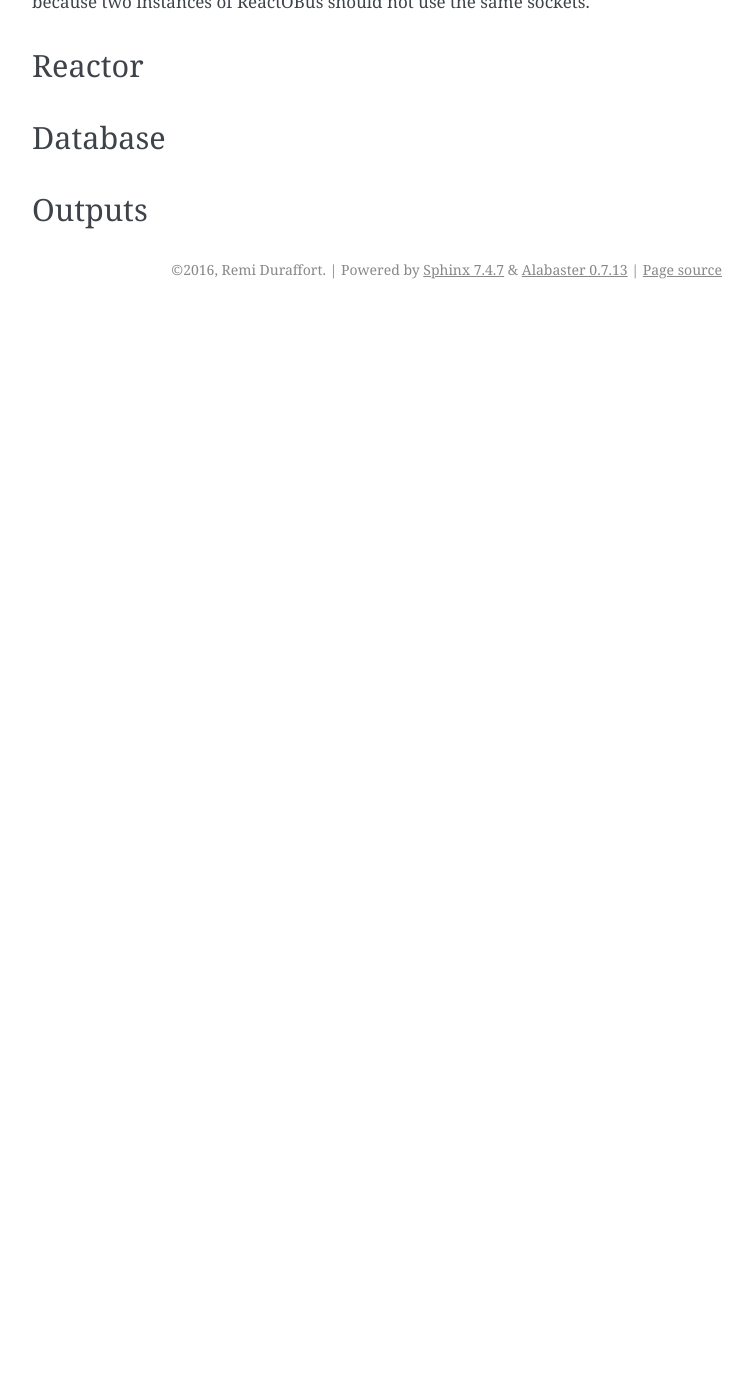
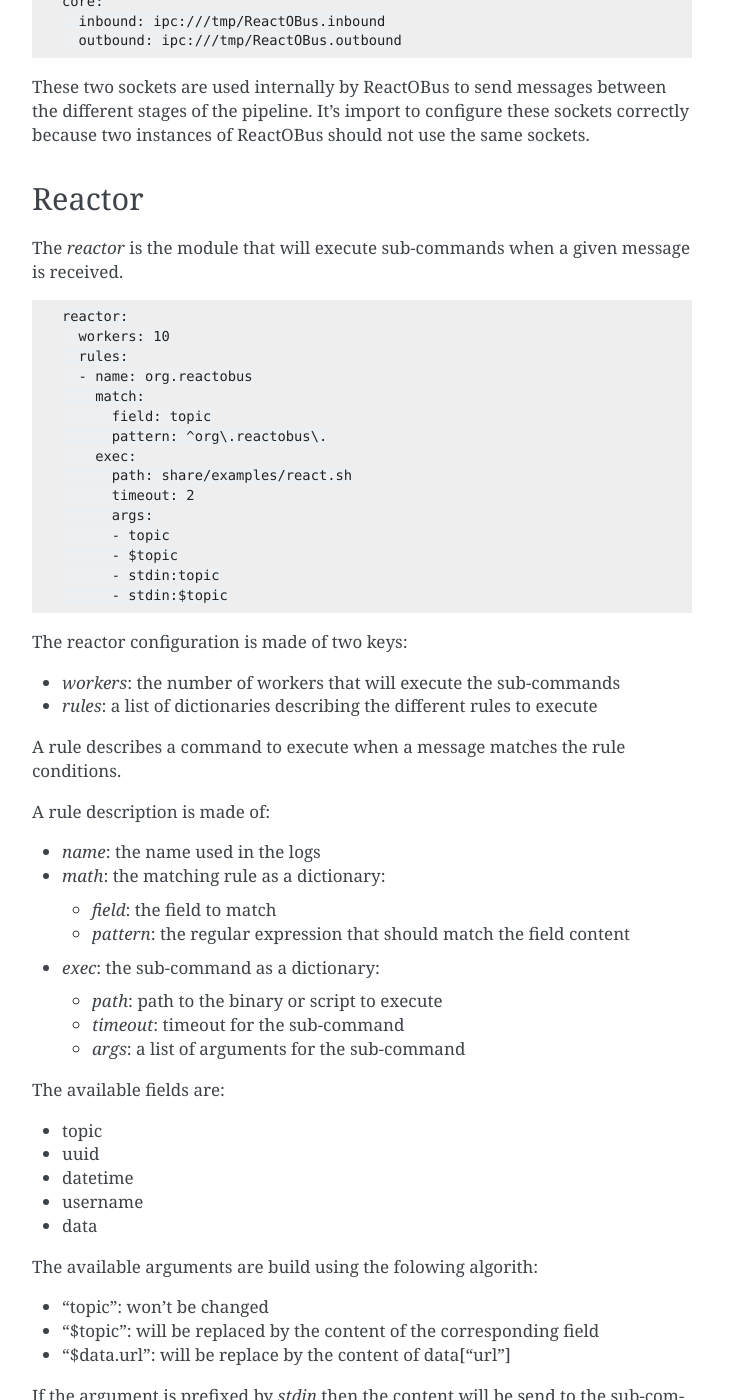
Before and after one commit to ivoire/ReactOBus, a Sphinx documentation site: the page built from docs/configuration.rst, in a window 1280 px wide and 1400 px high, scrolled down 2119 px. Shown: the whole window, without its empty margins (388-1141 px from the left). Built offline with Sphinx 7.4.7, drawn with Linux system fonts in a browser that asks for light colours; before the commit the page ends 2428 px from its top, so only the background shows below that; some of the changed text lies outside the part shown.

Commit message:
docs: improve again the documentation

```diff
--- a/docs/configuration.rst
+++ b/docs/configuration.rst
@@ -11,9 +11,12 @@
 * *reactor*: the reacting part of ReactOBus
 * *db*: the database configuration
 
-All keys except *core* and *inputs* are optional. If the optional keys are not
-found in the configuration, the corresponding modules won't be loaded.
+.. note:: All keys except *core* and *inputs* are optional. If the optional
+  keys are not found in the configuration, the corresponding modules won't be
+  loaded.
 
+  For instance, if the *outputs* key is not found in the configuration, the
+  messages won't be forwarded outside of ReactOBus.
 
 Inputs
 ======
@@ -58,7 +61,7 @@
 ZMQSub
 ******
 
-This class allows to subscribe to a ZMQ PUB socket. the *options* are:
+This class allows to subscribe to a ZMQ PUB socket. The *options* are:
 
 * *url*: the url of the PUB socket
 
@@ -94,13 +97,134 @@
 It's import to configure these sockets correctly because two instances of
 ReactOBus should not use the same sockets.
 
+
 Reactor
 =======
+
+The *reactor* is the module that will execute sub-commands when a given message
+is received.
+
+.. include:: reactobus-conf.yaml
+     :code: yaml
+     :start-after: # reactor
+     :end-before: # database
+
+The reactor configuration is made of two keys:
+
+* *workers*: the number of workers that will execute the sub-commands
+* *rules*: a list of dictionaries describing the different rules to execute
+
+A rule describes a command to execute when a message matches the rule
+conditions.
+
+A rule description is made of:
+
+* *name*: the name used in the logs
+* *math*: the matching rule as a dictionary:
+
+  * *field*: the field to match
+  * *pattern*: the regular expression that should match the field content
+
+* *exec*: the sub-command as a dictionary:
+
+  * *path*: path to the binary or script to execute
+  * *timeout*: timeout for the sub-command
+  * *args*: a list of arguments for the sub-command
+
+The available fields are:
+
+* topic
+* uuid
+* datetime
+* username
+* data
+
+The available arguments are build using the folowing algorith:
+
+* "topic": won't be changed
+* "$topic": will be replaced by the content of the corresponding field
+* "$data.url": will be replace by the content of data["url"]
+
+If the argument is prefixed by *stdin* then the content will be send to the
+sub-command standard input:
+
+* "stdin:something"
+* "stdin:$uuid"
+* "stdin:$data.is_finished"
 
 
 Database
 ========
 
+This module allows to store all the received messages into a database. This
+database can then be exported by tools like `ReactOWeb
+<https://github.com/ivoire/ReactOWeb>`_.
+
+.. include:: reactobus-conf.yaml
+     :code: yaml
+     :start-after: # database
+     :end-before: # outputs
+
+The only option is the *url* to the database. This url should be a valid
+`SQLAlchemy database url
+<http://docs.sqlalchemy.org/en/latest/core/engines.html#database-urls>`_.
+
 
 Outputs
 =======
+
+The **outputs** key is a list of dictionaries describing the different
+destinations for the messages.
+
+.. include:: reactobus-conf.yaml
+     :code: yaml
+     :start-after: # outputs
+
+In each dictionary, some fields are required:
+
+* *class*: the name of the output class (*ZMQPush* or *ZMQPub*)
+* *name*: the name of this output in the logs and for the name of the subprocess
+* *options*: dictionary of options, depending on the class
+
+
+ZMQPush
+*******
+
+This class allows to forward the messages to a ZMQ PULL socket. The *options*
+dictionary should include:
+
+* *url*: the url of the PULL socket
+
+In order to encrypt the messages, you should add the folowing configuration::
+
+  options:
+    url: tcp://*:5554
+    encryption:
+      self: /etc/reactobus/certs/PrivatePush.key_secret
+      server: /etc/reactobus/certs/PrivatePush-server.key
+
+The encryption keys are both mandatory:
+
+* *self*: the path to the secret certificate of this socket
+* *clients*: the server's public certificate
+
+
+ZMQPub
+******
+
+This class allows to publish messages to ZMQ PUB sockets. The *options* are:
+
+* *url*: the url of the PUB socket
+
+For an encrypted socket, you should add::
+
+    options:
+      url: tcp://127.0.0.1:5555
+      encryption:
+        self: /etc/reactobus/certs/Pub.key_secret
+        clients: /etc/reactobus/certs/Pub.d/
+
+The encryption keys are both mandatory:
+
+* *self*: the private certificate of this socket
+* *clients*: the path to a directory containing the public certificates of the SUB sockets
--- a/docs/index.rst
+++ b/docs/index.rst
@@ -10,7 +10,7 @@
 
 ReactOBus is able to:
 
-* collet events (as network messages) from different sources
+* collect events (as network messages) from different sources
 * publish the stream of events
 * store the events in a database
 * launch specific commands when an event match some conditions
@@ -22,3 +22,4 @@
 
    install
    configuration
+   development
--- a/docs/reactobus-conf.yaml
+++ b/docs/reactobus-conf.yaml
@@ -34,10 +34,11 @@
       - stdin:topic
       - stdin:$topic
 
+# database
 db:
   url: sqlite:///db.sqlite3
-  table: messages   # TODO: unused yet
 
+# outputs
 outputs:
 - class: ZMQPub
   name: PublicPub
@@ -47,3 +48,6 @@
   name: PrivatePush
   options:
     url: tcp://127.0.0.1:5557
+    encryption:
+      self: /etc/reactobus/certs/PrivatePush.key_secret
+      server: /etc/reactobus/certs/PrivatePush-server.key
```
Also changed, not shown: README.md (+1 -0 lines), docs/development.rst (added, +38 -0 lines).
